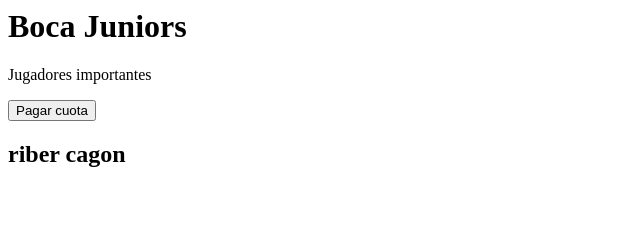
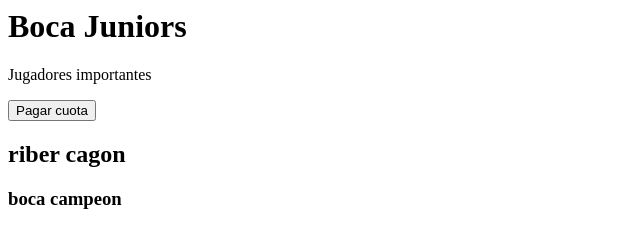
Before and after one commit to herpall/gitdesdevsstudiocode, a plain HTML site: page index.html in a window 1280 px wide. Shown: the whole page, without its empty margins (0-640 px from the left). Drawn offline with Linux system fonts and the light colour scheme.

Commit message:
agregue h2 y h3

```diff
--- a/index.html
+++ b/index.html
@@ -6,7 +6,7 @@
 
 <button>Pagar cuota</button>
 <h2>riber cagon</h2>
-
+<h3>boca campeon</h3>
 </body>
 
 
```
